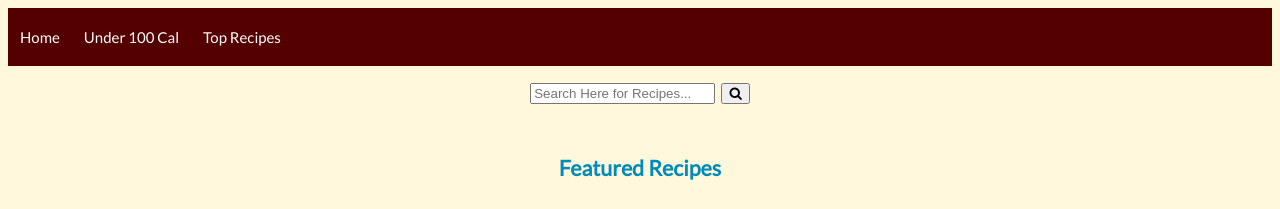
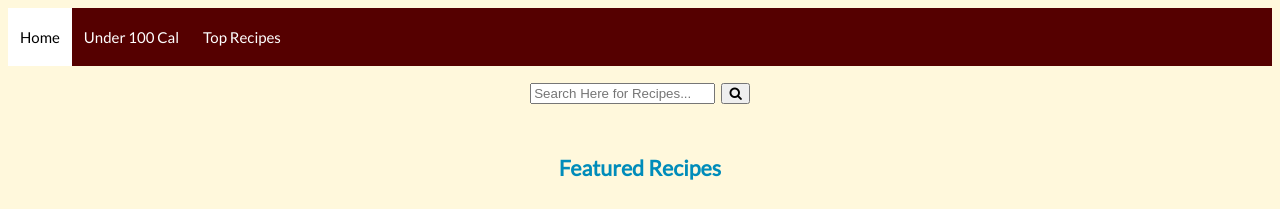
Before and after one commit to kmuga001/SWEproject_recipe_interactions, a plain HTML site: page Index.html in a window 1280 px wide. In both pictures the pointer is over the link "Home". Shown: the top 209 px of the page. Drawn offline with Linux system fonts and the light colour scheme.

Commit message:
Added Hover color to navigation bar

```diff
--- a/Index.html
+++ b/Index.html
@@ -58,6 +58,11 @@
   padding: 20px 12px;
   text-decoration: none;
   font-size: 15px;
+}
+
+.navigation a:hover{
+background-color: white;
+color: black;
 }
     </style>
 
```
